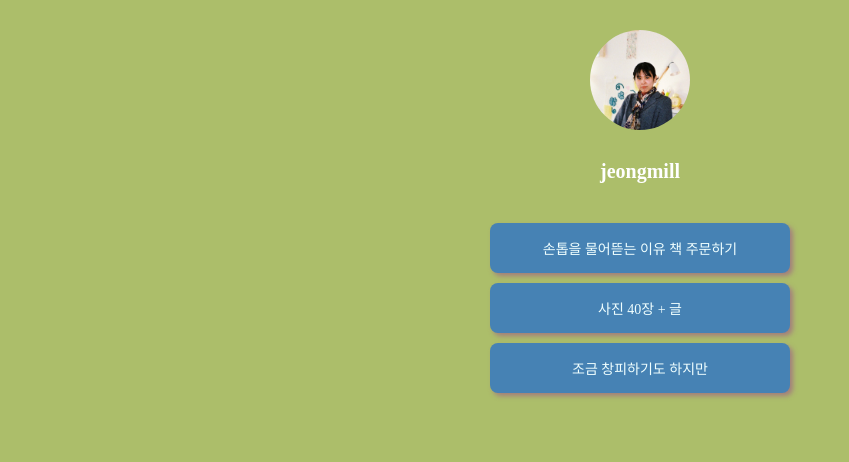
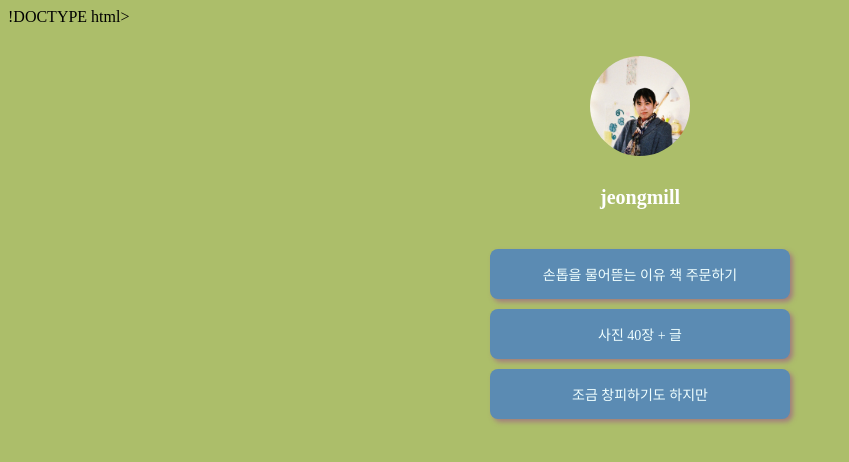
Before and after one commit to leejinhee2022/mypage, a plain HTML site: page index.html in a window 1280 px wide. Shown: the whole page, without its empty margins (0-849 px from the left). Drawn offline with Linux system fonts and the light colour scheme; a web font is replaced by a local one.

Commit message:
Update index.html

```diff
--- a/index.html
+++ b/index.html
@@ -1,4 +1,4 @@
-<!DOCTYPE html>
+!DOCTYPE html>
 <html>
     <head>
         <!-- 웹페이지 보이지는 않지만, 필요한 설정을 해두는 곳이에요.
@@ -21,6 +21,7 @@
             width: 100px;
             height: 100px;
 
+            background-color: rgb(232, 230, 116);
             border-radius: 100%;
 
         background-image: url('fff.jpg');
@@ -57,7 +58,7 @@
         width: 300px;
         height: 50px;
 
-        background-color: steelblue;
+        background-color: rgb(91, 139, 179);
         border-radius: 8px;
 
         margin-bottom: 10px;
```
